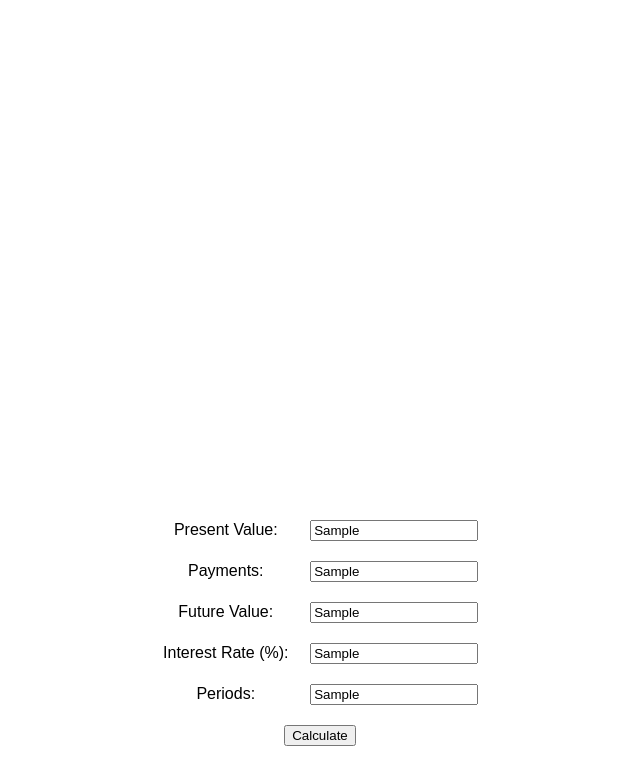
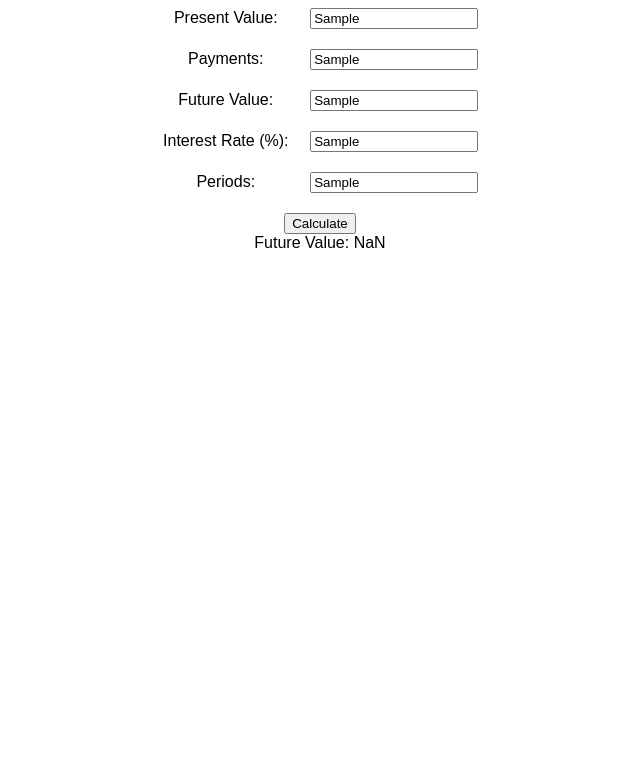
Before and after one commit to doings-projects-stuffs/financial-calculator, a website with bundled scripts: page view1.html in a window 1280 px wide. Both pictures are taken after typing "Sample", "Sample", "Sample", "Sample", "Sample" into the empty fields and a click on the button "Calculate". Shown: the whole page, without its empty margins (320-960 px from the left). Built offline with nearby package versions, Linux system fonts and the light colour scheme.

Commit message:
Bringing back some previous functionality

```diff
--- a/main.js
+++ b/main.js
@@ -17,13 +17,13 @@ for (const key in state) {
 }
 
 function calculateTVM() {
-    // const pv = parseFloat(document.getElementById('PV').value);
-    // const pmt = parseFloat(document.getElementById('PMT').value);
-    // const fv = parseFloat(document.getElementById('FV').value);
-    // const iy = parseFloat(document.getElementById('IY').value);
-    // const n = parseFloat(document.getElementById('N').value);
-    // const FV = pv * TVM.F.P(findPercentage(iy), n);
-    // document.getElementById('tvm-result').textContent = `Future Value: ${FV.toFixed(2)}`;
+    const pv = parseFloat(document.getElementById('PV').value);
+    const pmt = parseFloat(document.getElementById('PMT').value);
+    const fv = parseFloat(document.getElementById('FV').value);
+    const iy = parseFloat(document.getElementById('IY').value);
+    const n = parseFloat(document.getElementById('N').value);
+    const FV = pv * TVM.F.P(findPercentage(iy), n);
+    document.getElementById('tvm-result').textContent = `Future Value: ${FV.toFixed(2)}`;
     console.info(state)
 }
 
--- a/view1.css
+++ b/view1.css
@@ -1,6 +1,5 @@
 body {
     text-align: center;
-    padding-top: 40%;
     font-family: Arial, sans-serif;
 }
 
```
